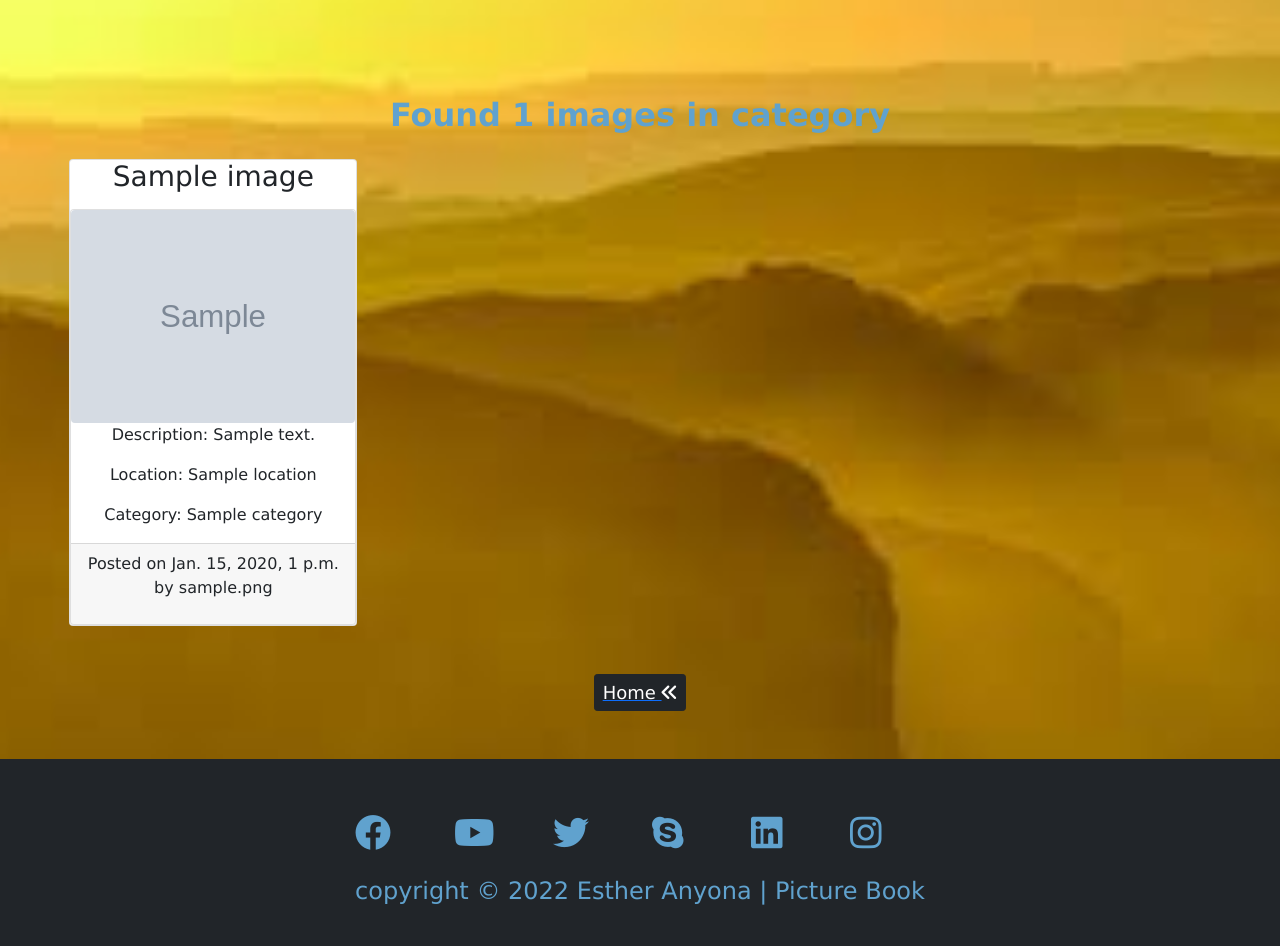
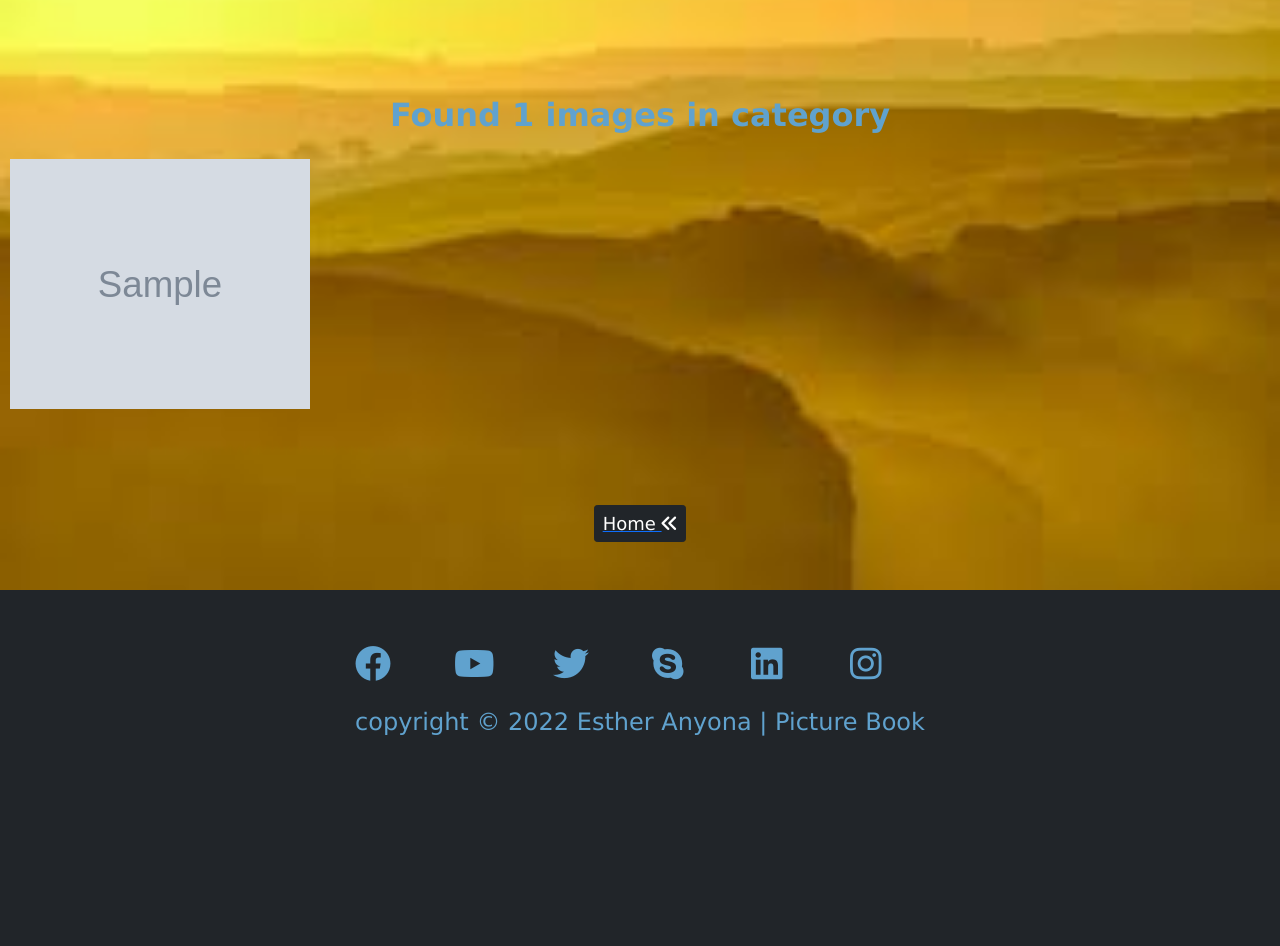
Before and after one commit to Esther-Anyona/picture-book, a Django app: template pictures/templates/search.html in a window 1280 px wide. Shown: the part 72-1018 px from the top of the page. After the commit the page ends 808 px from the top, so only its background shows below. Run offline with Django 4.2, Linux system fonts and the light colour scheme; the template is opened without the code that fills it: values that come from a table or form of the project are taken from there, others are empty; tables that the repository leaves empty hold one stand-in row (values such as "Sample post"); grey boxes marked "Sample" are stand-in pictures; some libraries are stand-ins or nearby versions.

Commit message:
Update search results display format

```diff
--- a/pictures/templates/home.html
+++ b/pictures/templates/home.html
@@ -15,7 +15,7 @@
       <div class="modal-dialog">
         <div class="modal-content">
           <div class="modal-header">
-            <button type="button" class="close" data-dismiss="modal"><span aria-hidden="true">&times;</span><span class="sr-only">Close</span></button>
+            <button type="button" class="close" data-bs-dismiss="modal"><span aria-hidden="true">&times;</span><span class="sr-only">Close</span></button>
             <h4 class="modal-title" id="myModalLabel">{{image.name}}</h4>
           </div>
           <div class="modal-body">
--- a/pictures/templates/search.html
+++ b/pictures/templates/search.html
@@ -11,28 +11,46 @@
     <div class="row">
         {% if images %}
           {% for image in images %}
-          <div class="col-sm-3 col-md-3 col-lg-4 d-flex justify-content-center">
-            <div class="card text-center" style="width: 18rem;">
-                    <div class="card-title">
-                        <h3>{{image.name}}</h3>
+    <div class="col-sm-4 col-md-4 col-lg-3 d-flex justify-content-center mb-5">
+    <a href="#" data-bs-target="#imagemodal{{ image.id }}" data-bs-toggle="modal" id="img">
+        <img id="imgsmall" src="{{image.image.url}}" style="width: 300px; height: 250px;">
+    </a>
+
+    <!-- Image modal -->
+    <div class="modal fade" id="imagemodal{{image.id}}" tabindex="-1" role="dialog" aria-labelledby="myModalLabel" aria-hidden="true">
+      <div class="modal-dialog">
+        <div class="modal-content">
+          <div class="modal-header">
+            <button type="button" class="close" data-bs-dismiss="modal"><span aria-hidden="true">&times;</span><span class="sr-only">Close</span></button>
+            <h4 class="modal-title" id="myModalLabel">{{image.name}}</h4>
           </div>
-                    <div class="card body">
-                        <div class="card-text">
-                        <img class="img-fluid rounded mx-auto d-block" src="{{image.image.url}}" alt="{{image.name}}" width="300" height="300">
+          <div class="modal-body">
+            <img src="{{image.image.url}}" style="width: 450px; height: 380px;" >
             <p>Description: {{image.description}}</p>
             <p>Location: {{image.location}}</p>
             <p>Category: {{image.category}}</p>
           </div>
-                        <div class="card-footer">
+          <div class="modal-footer">
             <p>Posted on {{image.date_posted}} by {{image.photographer}}</p>
+            <button onClick="Link(this.id)" id="{{image.image.url}}">Copy Image Link</button>
           </div>
         </div>
       </div>
       </div>
+    </div>
+    <script>
+        $("#img").on("click", function() {
+       $('#imgmodal').attr('src', $('#imgsmall').attr('src'));
+       $('#imagemodal').modal('show');
+    });
+    function Link(url){
+      navigator.clipboard.writeText(url);
+    }
+    </script>
           {% endfor %}
         {% endif %}
         <a class="d-flex justify-content-center mx-auto py-5" href="/">
-            <button class="btn btn-dark btn-sm" style="font-size:18px">Home <i class="fa fa-angle-double-left"></i></button>
+            <button class="btn btn-dark btn-sm" style="font-size:18px;"> Home <i class="fa fa-angle-double-left"></i></button>
         </a>
     </div>
 </div>
```
Lines whose indentation alone changed are shown as unchanged.
